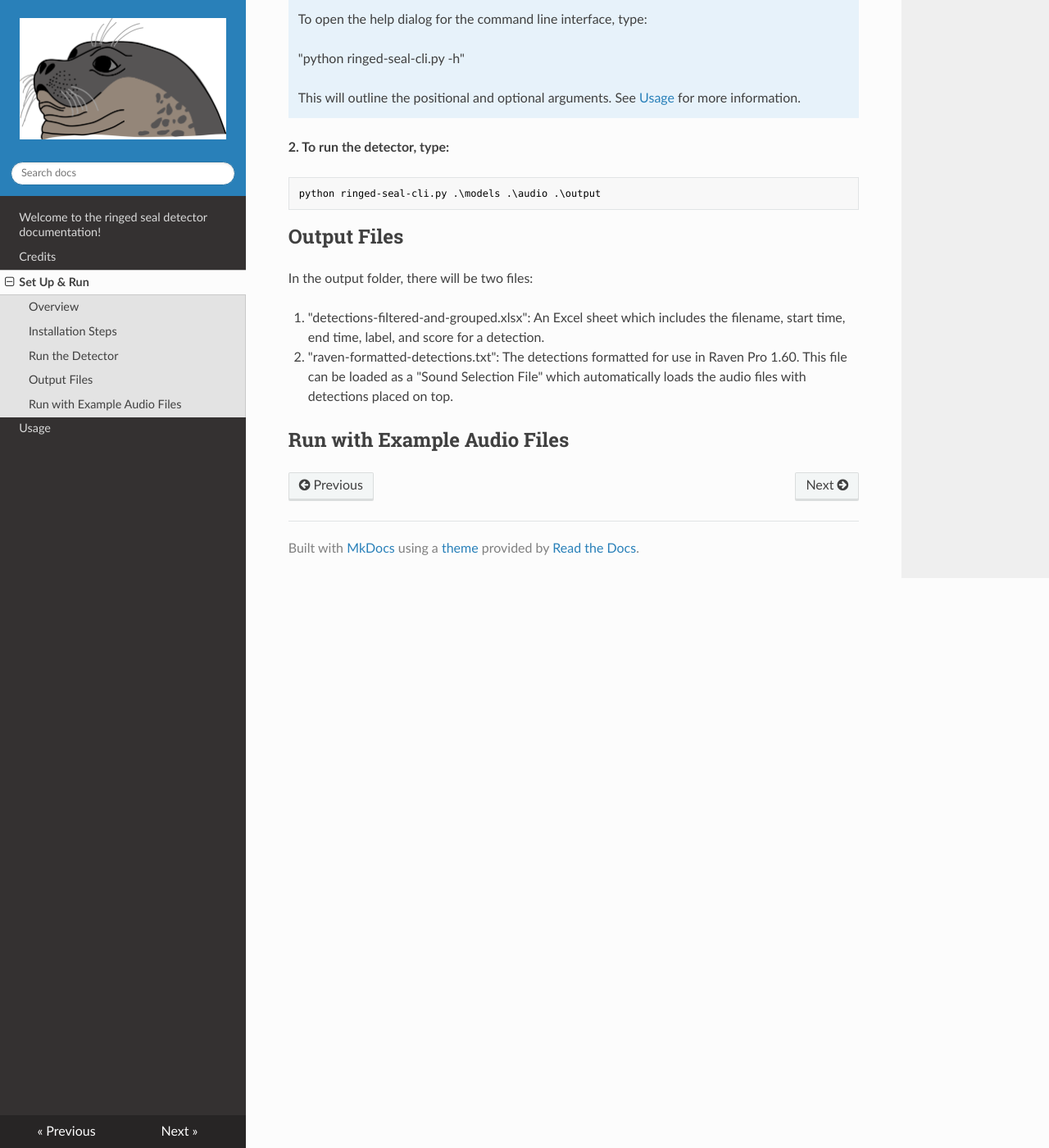
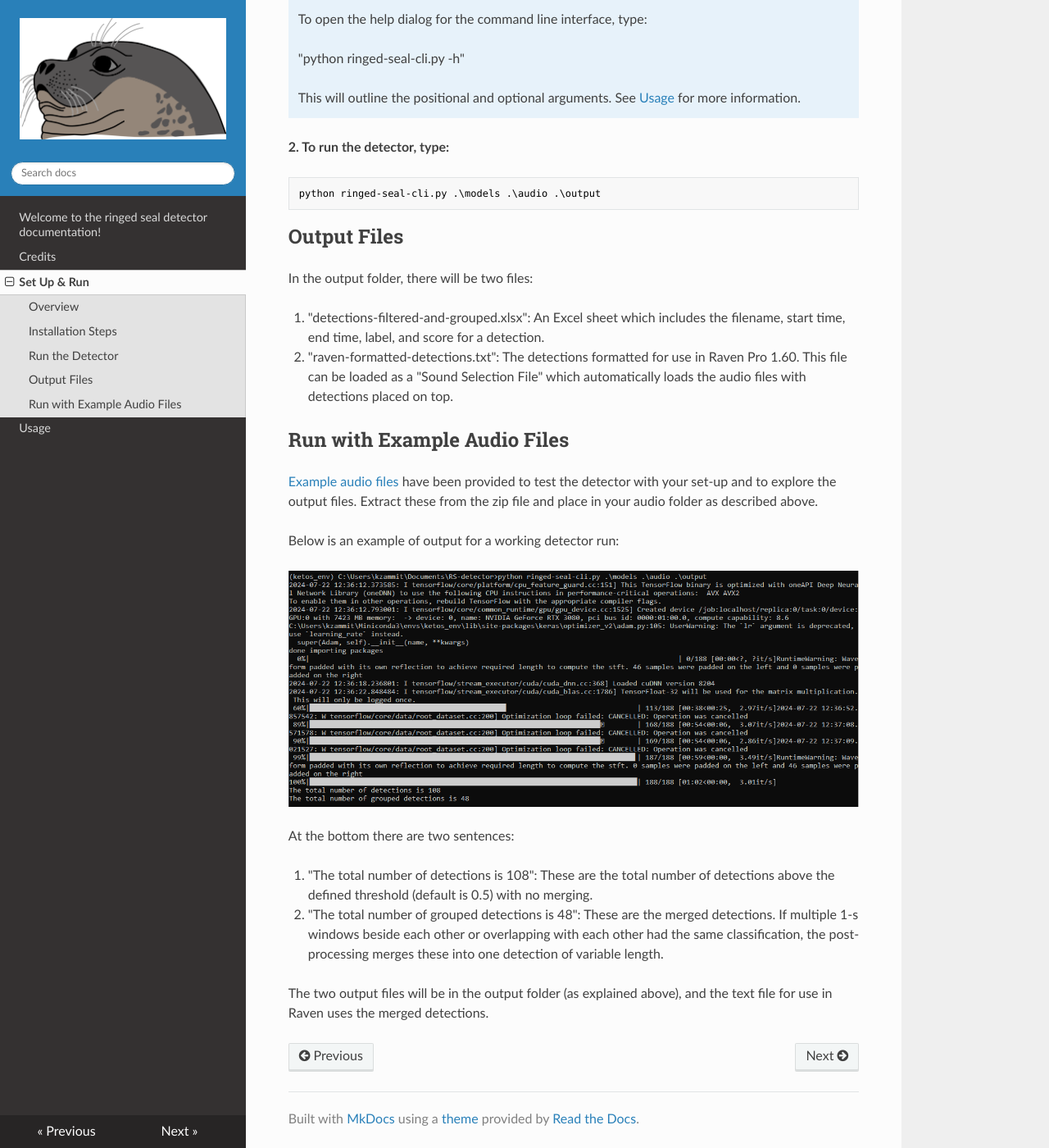
Before and after one commit to karlzam/ringed-seal-detector-docs, an MkDocs documentation site: the page built from docs/SetUp.md, in a window 1280 px wide and 1400 px high, scrolled down 2142 px. Shown: the whole window at 82% size. Built offline with MkDocs 1.6.1, drawn with Linux system fonts in a browser that asks for light colours; nearby versions of some CDN libraries.

Commit message:
Minor alteration

```diff
--- a/docs/SetUp.md
+++ b/docs/SetUp.md
@@ -83,3 +83,16 @@ In the output folder, there will be two files:
 2. "raven-formatted-detections.txt": The detections formatted for use in Raven Pro 1.60. This file can be loaded as a "Sound Selection File" which automatically loads the audio files with detections placed on top.
 
 ## Run with Example Audio Files
+
+[Example audio files](https://github.com/karlzam/ringed-seal-detector/blob/main/config/audio.zip) have been provided to test the detector with your set-up and to explore the output files. Extract these from the zip file and place in your audio folder as described above.
+
+Below is an example of output for a working detector run:
+
+![output](example-output.png)
+
+At the bottom there are two sentences:
+
+1. "The total number of detections is 108": These are the total number of detections above the defined threshold (default is 0.5) with no merging.
+2. "The total number of grouped detections is 48": These are the merged detections. If multiple 1-s windows beside each other or overlapping with each other had the same classification, the post-processing merges these into one detection of variable length.
+
+The two output files will be in the output folder (as explained above), and the text file for use in Raven uses the merged detections.
```
Also changed, not shown: docs/example-output.png (added).
